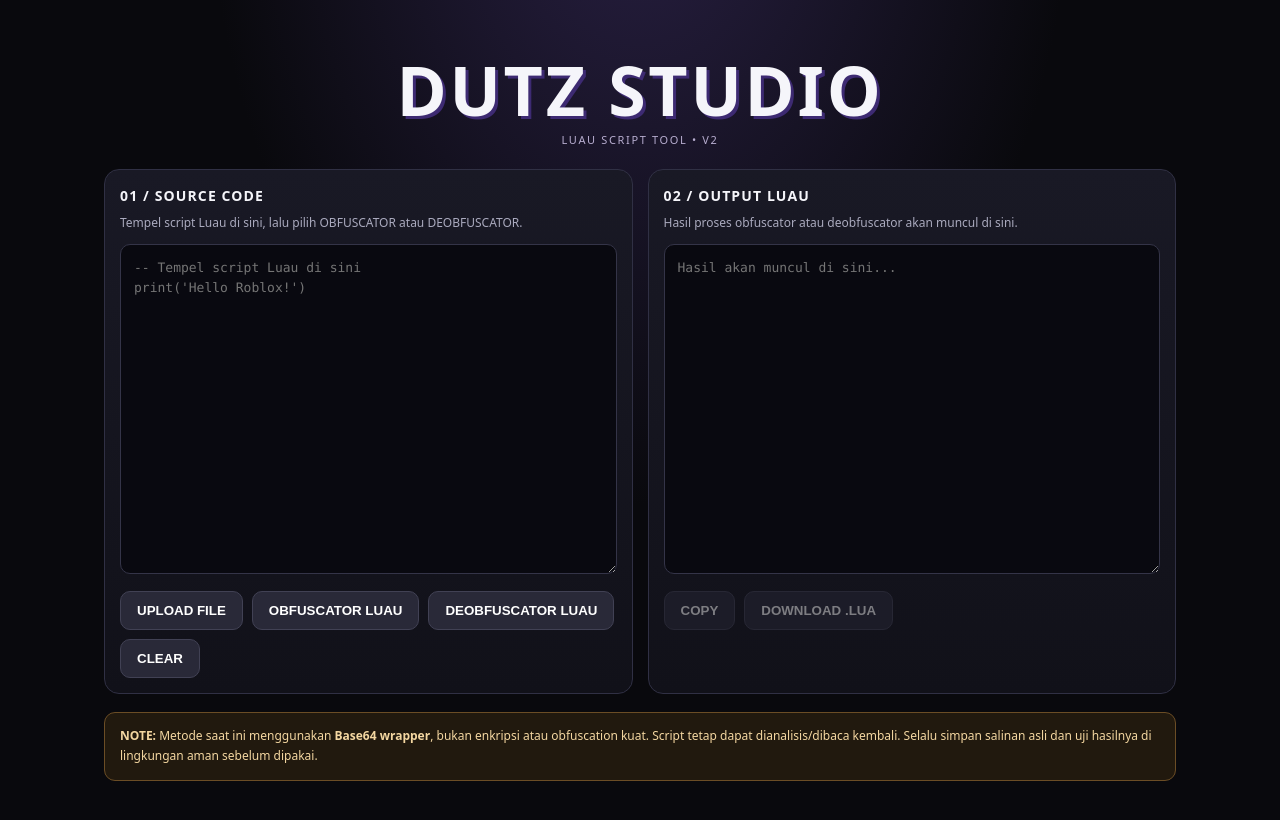
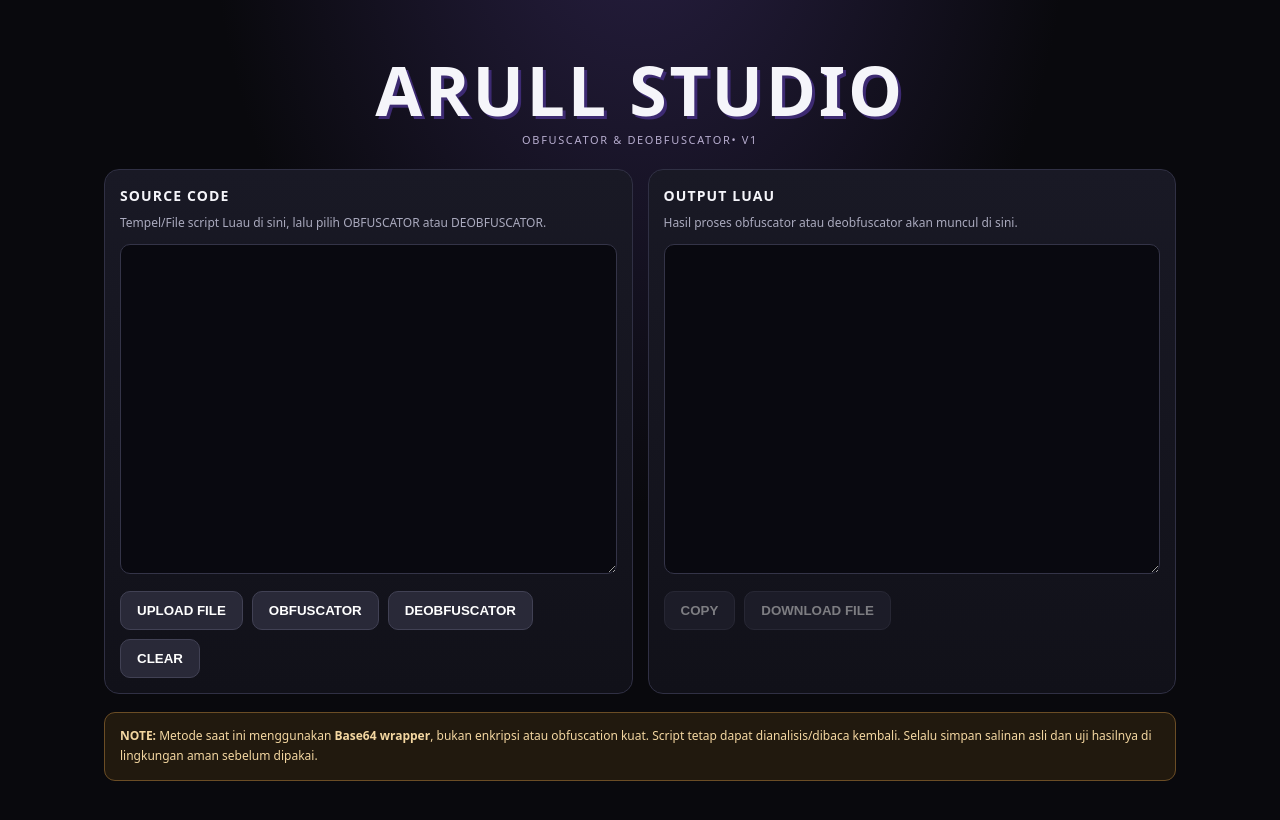
Before and after one commit to sahrulsaputra871-stack/obfuscator-arullstudio, a plain HTML site: page index.html in a window 1280 px wide. Drawn offline with Linux system fonts and the light colour scheme.

Commit message:
Update index.html

```diff
--- a/index.html
+++ b/index.html
@@ -3,7 +3,7 @@
 <head>
 <meta charset="utf-8">
 <meta name="viewport" content="width=device-width,initial-scale=1">
-<title>DUTZ STUDIO V2 — Luau Compressor & Basic Obfuscator</title>
+<title>ARULL STUDIO V1 — Basic Obfuscator</title>
 <style>
 :root{color-scheme:dark;--bg:#09090d;--panel:#15151f;--line:#303044;--muted:#aaaabe;--white:#f5f5fa;--accent:#8b5cf6}
 *{box-sizing:border-box}body{margin:0;background:radial-gradient(ellipse at 50% -20%,#292044 0,transparent 48%),var(--bg);color:var(--white);font:15px/1.5 system-ui,Segoe UI,Arial,sans-serif}
@@ -18,29 +18,29 @@ textarea{width:100%;min-height:330px;resize:vertical;background:#090910;border:1
 <body>
 <div class="wrap">
 <header class="brand">
- <h1>DUTZ STUDIO</h1>
- <p>LUAU SCRIPT TOOL • V2</p>
+ <h1>ARULL STUDIO</h1>
+ <p>OBFUSCATOR & DEOBFUSCATOR• V1</p>
 </header>
 <div class="grid">
  <section class="panel">
-  <h2>01 / SOURCE CODE</h2>
-  <p class="hint">Tempel script Luau di sini, lalu pilih OBFUSCATOR atau DEOBFUSCATOR.</p>
-  <textarea id="source" spellcheck="false" placeholder="-- Tempel script Luau di sini&#10;print('Hello Roblox!')"></textarea>
+  <h2>SOURCE CODE</h2>
+  <p class="hint">Tempel/File script Luau di sini, lalu pilih OBFUSCATOR atau DEOBFUSCATOR.</p>
+  <textarea id="source" spellcheck="false" placeholder=""></textarea>
   <input id="fileInput" type="file" accept=".lua,.luau,.txt,text/plain" hidden>
   <div class="controls">
    <button class="btn secondary" id="upload" type="button">UPLOAD FILE</button>
-   <button class="btn secondary" id="obfuscate">OBFUSCATOR LUAU</button>
-   <button class="btn secondary" id="deobfuscate">DEOBFUSCATOR LUAU</button>
+   <button class="btn secondary" id="obfuscate">OBFUSCATOR</button>
+   <button class="btn secondary" id="deobfuscate">DEOBFUSCATOR</button>
    <button class="btn secondary" id="clear">CLEAR</button>
   </div>
  </section>
  <section class="panel">
-  <h2>02 / OUTPUT LUAU</h2>
+  <h2>OUTPUT LUAU</h2>
   <p class="hint">Hasil proses obfuscator atau deobfuscator akan muncul di sini.</p>
-  <textarea id="output" spellcheck="false" readonly placeholder="Hasil akan muncul di sini..."></textarea>
+  <textarea id="output" spellcheck="false" readonly placeholder=""></textarea>
   <div class="controls">
    <button class="btn secondary" id="copy" disabled>COPY</button>
-   <button class="btn secondary" id="download" disabled>DOWNLOAD .LUA</button>
+   <button class="btn secondary" id="download" disabled>DOWNLOAD FILE</button>
   </div>
   <div class="status" id="status" aria-live="polite"></div>
  </section>
@@ -130,7 +130,7 @@ function obfuscateLuau(src) {
  const encoded = btoa(binary);
  const payload = encoded;
  return [
-  '-- DUTZ STUDIO V2 | BASE64 WRAPPER',
+  '-- ARULL STUDIO V1 | BASE64 WRAPPER',
   '-- Metode ini hanya encoding sederhana, bukan enkripsi atau obfuscation kuat.',
   '-- Script tetap dapat dianalisis/dibaca kembali.',
   'local _b64 = "' + payload + '"',
@@ -175,7 +175,7 @@ function deobfuscateLuau(src) {
  // Tetap dukung format lama berbasis string.char.
  const header = /^\s*local\s+(_0x[0-9a-fA-F]+)\s*=\s*string\.char\s*;\s*/;
  const match = src.match(header);
- if (!match) throw new Error('Kode ini bukan format obfuscator DUTZ STUDIO yang didukung.');
+ if (!match) throw new Error('Kode ini bukan format obfuscator ARULL STUDIO yang didukung.');
 
  const alias = match[1];
  const escapedAlias = alias.replace(/[.*+?^${}()|[\]\\]/g, '\\$&');
@@ -229,13 +229,13 @@ $('clear').addEventListener('click',()=>{
  $('copy').disabled=true;$('download').disabled=true;$('status').textContent='';
 });
 $('copy').addEventListener('click',async()=>{
- try{await navigator.clipboard.writeText($('output').value);$('status').textContent='Output berhasil disalin.';}
- catch{$('output').select();document.execCommand('copy');$('status').textContent='Output disalin.';}
+ try{await navigator.clipboard.writeText($('output').value);$('status').textContent='Berhasil disalin.';}
+ catch{$('output').select();document.execCommand('copy');$('status').textContent='Disalin.';}
 });
 $('download').addEventListener('click',()=>{
  const blob=new Blob([$('output').value],{type:'text/plain;charset=utf-8'});
  const url=URL.createObjectURL(blob),a=document.createElement('a');
- a.href=url;a.download='DUTZ_STUDIO_V2_Luau.lua';a.click();
+ a.href=url;a.download='ARULL_STUDIO_V1_lua';a.click();
  setTimeout(()=>URL.revokeObjectURL(url),1000);
 });
 </script>
```
